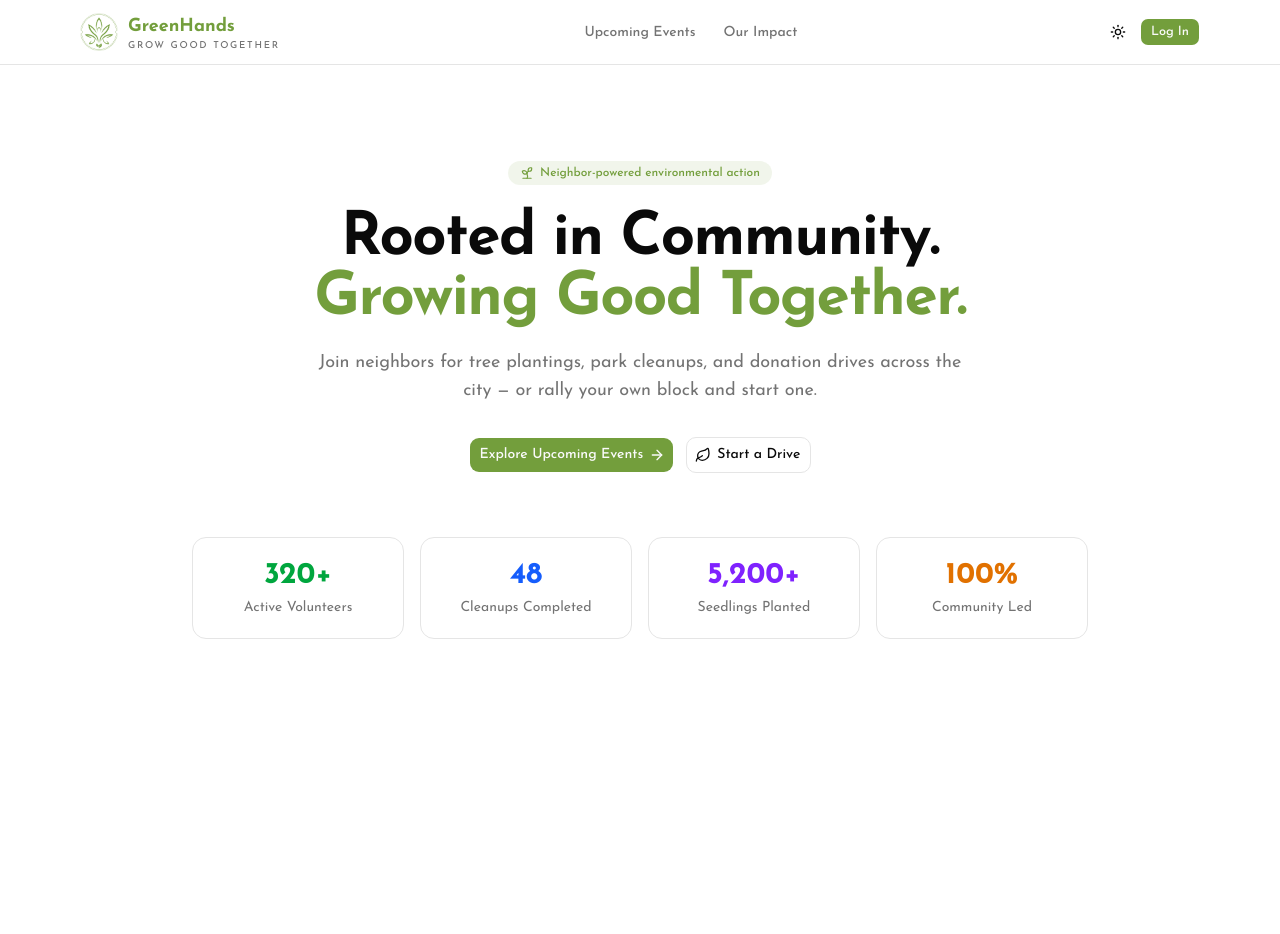
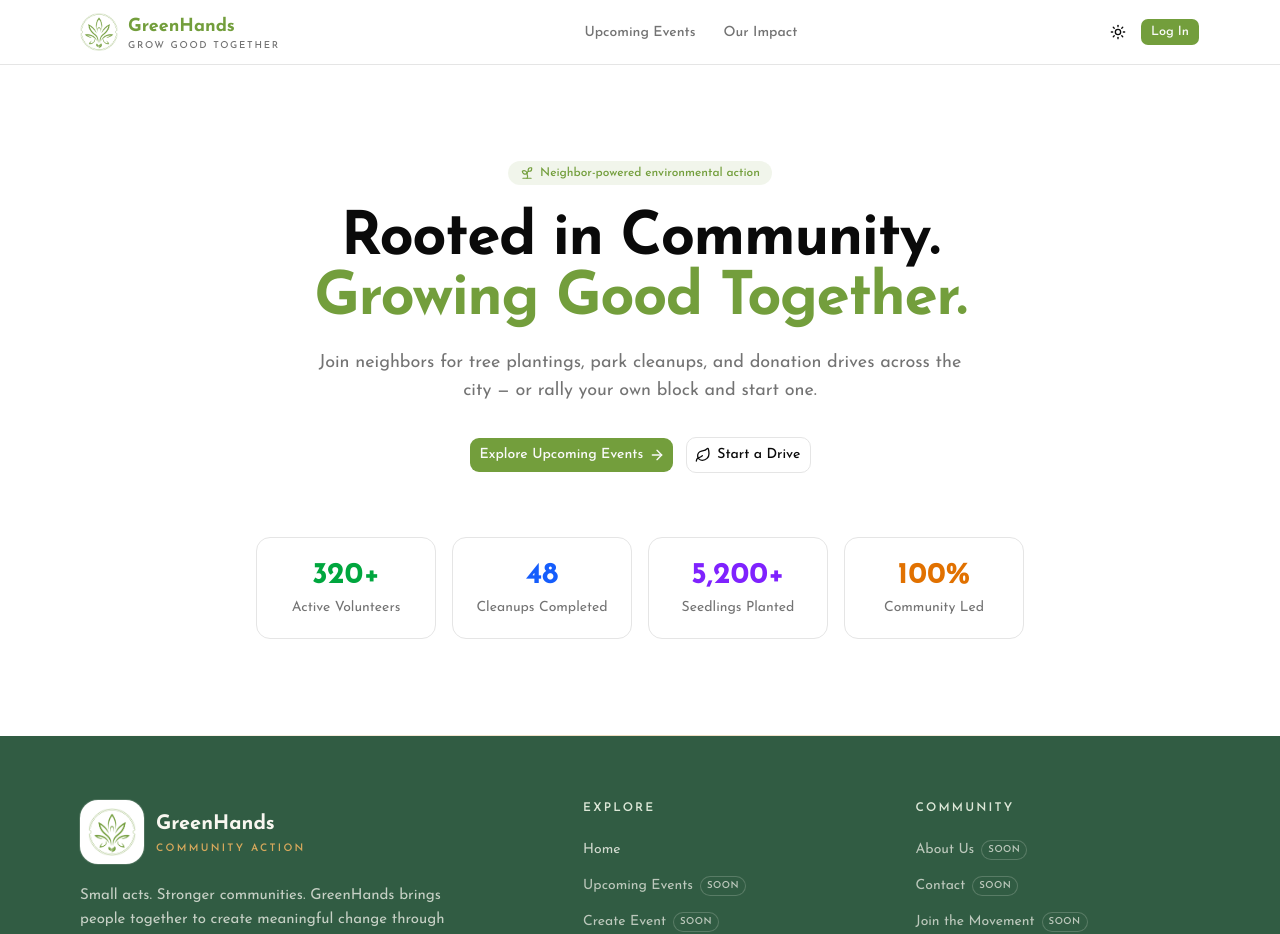
Before and after one commit to ireenhoque/greenhands-client-, a Next.js app: page / in a window 1280 px wide. Shown: the top 934 px of the page. Before the commit the page ends 800 px from the top, so only its background shows below. Built offline with nearby package versions, Linux system fonts and the light colour scheme.

Commit message:
footer section created

```diff
--- a/src/app/globals.css
+++ b/src/app/globals.css
@@ -46,6 +46,11 @@
   --radius-2xl: calc(var(--radius) * 1.8);
   --radius-3xl: calc(var(--radius) * 2.2);
   --radius-4xl: calc(var(--radius) * 2.6);
+  --color-brand-forest: var(--brand-forest);
+  --color-brand-sage: var(--brand-sage);
+  --color-brand-soft-sage: var(--brand-soft-sage);
+  --color-brand-ivory: var(--brand-ivory);
+  --color-brand-gold: var(--brand-gold);
 }
 
 :root {
@@ -82,6 +87,12 @@
   --sidebar-accent-foreground: oklch(0.205 0 0);
   --sidebar-border: oklch(0.922 0 0);
   --sidebar-ring: oklch(0.708 0 0);
+  /* GreenHands brand palette */
+  --brand-forest: #315c43;
+  --brand-sage: #6e9473;
+  --brand-soft-sage: #dde8d8;
+  --brand-ivory: #f8f7f0;
+  --brand-gold: #d6a85c;
 }
 
 .dark {
@@ -116,6 +127,8 @@
   --sidebar-accent-foreground: oklch(0.985 0 0);
   --sidebar-border: oklch(1 0 0 / 10%);
   --sidebar-ring: oklch(0.556 0 0);
+  /* Slightly deeper forest so the footer blends with the dark page */
+  --brand-forest: #24462f;
 }
 
 @layer base {
--- a/src/app/layout.tsx
+++ b/src/app/layout.tsx
@@ -1,6 +1,9 @@
 import type { Metadata } from "next";
 import { Josefin_Sans } from "next/font/google";
 import "./globals.css";
+import { Navbar } from "@/components/site/navbar";
+import { Hero } from "@/components/site/hero";
+import { Footer } from "@/components/site/footer";
 
 const josefinSans = Josefin_Sans({
   subsets: ["latin"],
@@ -18,7 +21,16 @@ export default function RootLayout({ children }: LayoutProps<"/">) {
       lang="en"
       className={`${josefinSans.className} h-full antialiased`}
     >
-      <body className="min-h-full flex flex-col">{children}</body>
+      <body className="min-h-full flex flex-col">
+        <Navbar />
+        <main>
+          {children}
+        </main>
+
+        <Hero />
+
+        <Footer />
+      </body>
     </html>
   );
 }
--- a/src/app/page.tsx
+++ b/src/app/page.tsx
@@ -1,12 +1,10 @@
-import { Hero } from "@/components/site/hero";
-import { Navbar } from "@/components/site/navbar";
 
 export default function Home() {
   return (
     <>
-      <Navbar />
+
       <main>
-        <Hero />
+
       </main>
     </>
   );
--- /dev/null
+++ b/src/components/site/footer.tsx
@@ -0,0 +1,161 @@
+import Image from "next/image"
+import Link from "next/link"
+import type { LucideIcon } from "lucide-react"
+
+/**
+ * Site-wide footer rendered by the root layout below the page content.
+ *
+ * Link policy: items only become clickable once their route actually exists.
+ * Set `href` to the route (e.g. "/events") when the page is built; until then
+ * they render as clearly-marked, non-clickable "soon" text — never broken links.
+ */
+type FooterLink = {
+  label: string
+  href: string | null
+}
+
+type SocialLink = {
+  label: string
+  href: string
+  icon: LucideIcon
+}
+
+const exploreLinks: FooterLink[] = [
+  { label: "Home", href: "/" },
+  { label: "Upcoming Events", href: null }, // pending route: "/events"
+  { label: "Create Event", href: null }, // pending route: "/create-event"
+]
+
+const communityLinks: FooterLink[] = [
+  { label: "About Us", href: null }, // pending route: "/about"
+  { label: "Contact", href: null }, // pending route: "/contact"
+  { label: "Join the Movement", href: null }, // pending route: "/join"
+]
+
+// No official GreenHands profiles exist yet, so nothing is invented here and
+// the social row stays hidden. Add real destinations to render it, e.g.:
+// { label: "Instagram", href: "https://www.instagram.com/greenhands", icon: Instagram }
+const socialLinks: SocialLink[] = []
+
+function FooterLinkItem({ item }: { item: FooterLink }) {
+  const baseClass =
+    "-mx-2 inline-flex rounded-md px-2 py-2 text-sm transition-colors focus-visible:outline-2 focus-visible:outline-offset-2 focus-visible:outline-brand-gold"
+
+  if (item.href) {
+    return (
+      <Link
+        href={item.href}
+        className={`${baseClass} text-brand-ivory/80 underline-offset-4 hover:text-brand-ivory hover:underline hover:decoration-brand-gold`}
+      >
+        {item.label}
+      </Link>
+    )
+  }
+
+  return (
+    <span
+      title={`${item.label} — page coming soon`}
+      className={`${baseClass} items-center gap-2 text-brand-ivory/70`}
+    >
+      {item.label}
+      <span className="rounded-full px-1.5 py-0.5 text-[0.6rem] font-semibold uppercase tracking-wider text-brand-ivory/70 ring-1 ring-brand-ivory/20">
+        Soon
+      </span>
+    </span>
+  )
+}
+
+function FooterColumn({ title, links }: { title: string; links: FooterLink[] }) {
+  return (
+    <nav aria-label={`${title} links`}>
+      <h2 className="text-xs font-semibold uppercase tracking-[0.18em] text-brand-soft-sage">
+        {title}
+      </h2>
+      <ul className="mt-4 flex flex-col">
+        {links.map((item) => (
+          <li key={item.label}>
+            <FooterLinkItem item={item} />
+          </li>
+        ))}
+      </ul>
+    </nav>
+  )
+}
+
+export function Footer() {
+  return (
+    <footer className="mt-auto">
+      {/* Subtle gold hairline separating the footer from the page above */}
+      <div
+        aria-hidden
+        className="h-px w-full bg-linear-to-r from-transparent via-brand-gold/40 to-transparent"
+      />
+
+      <div className="bg-brand-forest">
+        <div className="mx-auto max-w-6xl px-4 py-12 md:py-16">
+          <div className="grid grid-cols-1 items-start gap-10 sm:grid-cols-2 md:grid-cols-[minmax(0,1.6fr)_minmax(0,1fr)_minmax(0,1fr)] md:gap-12">
+            {/* Brand */}
+            <div className="sm:col-span-2 md:col-span-1">
+              <Link href="/" className="inline-flex items-center gap-3">
+                <span className="grid size-16 shrink-0 place-items-center overflow-hidden rounded-2xl bg-white ring-1 ring-brand-ivory/15">
+                  <Image
+                    src="/logo-mark.png"
+                    alt=""
+                    width={48}
+                    height={48}
+                    className="rounded-lg"
+                  />
+                </span>
+                <span className="flex flex-col leading-none">
+                  <span className="text-xl font-bold text-brand-ivory">
+                    GreenHands
+                  </span>
+                  <span className="mt-1.5 text-[0.65rem] font-semibold uppercase tracking-[0.22em] text-brand-gold">
+                    Community Action
+                  </span>
+                </span>
+              </Link>
+
+              <p className="mt-5 max-w-sm text-[0.9375rem] leading-relaxed text-brand-ivory/75">
+                Small acts. Stronger communities. GreenHands brings people
+                together to create meaningful change through local
+                community-service initiatives.
+              </p>
+
+              {socialLinks.length > 0 && (
+                <ul
+                  aria-label="Social media"
+                  className="mt-6 flex items-center gap-2.5"
+                >
+                  {socialLinks.map(({ label, href, icon: Icon }) => (
+                    <li key={label}>
+                      <a
+                        href={href}
+                        target="_blank"
+                        rel="noopener noreferrer"
+                        aria-label={label}
+                        className="grid size-10 place-items-center rounded-full bg-brand-ivory/10 text-brand-ivory transition-colors hover:bg-brand-gold/25 hover:text-brand-gold"
+                      >
+                        <Icon className="size-4" aria-hidden />
+                      </a>
+                    </li>
+                  ))}
+                </ul>
+              )}
+            </div>
+
+            <FooterColumn title="Explore" links={exploreLinks} />
+            <FooterColumn title="Community" links={communityLinks} />
+          </div>
+
+          {/* Bottom bar */}
+          <div className="mt-12 border-t border-brand-ivory/10 pt-6 md:mt-16">
+            <p className="text-xs text-brand-ivory/70">
+              © 2026 GreenHands. Building stronger communities together.
+            </p>
+          </div>
+        </div>
+      </div>
+    </footer>
+  )
+}
```
